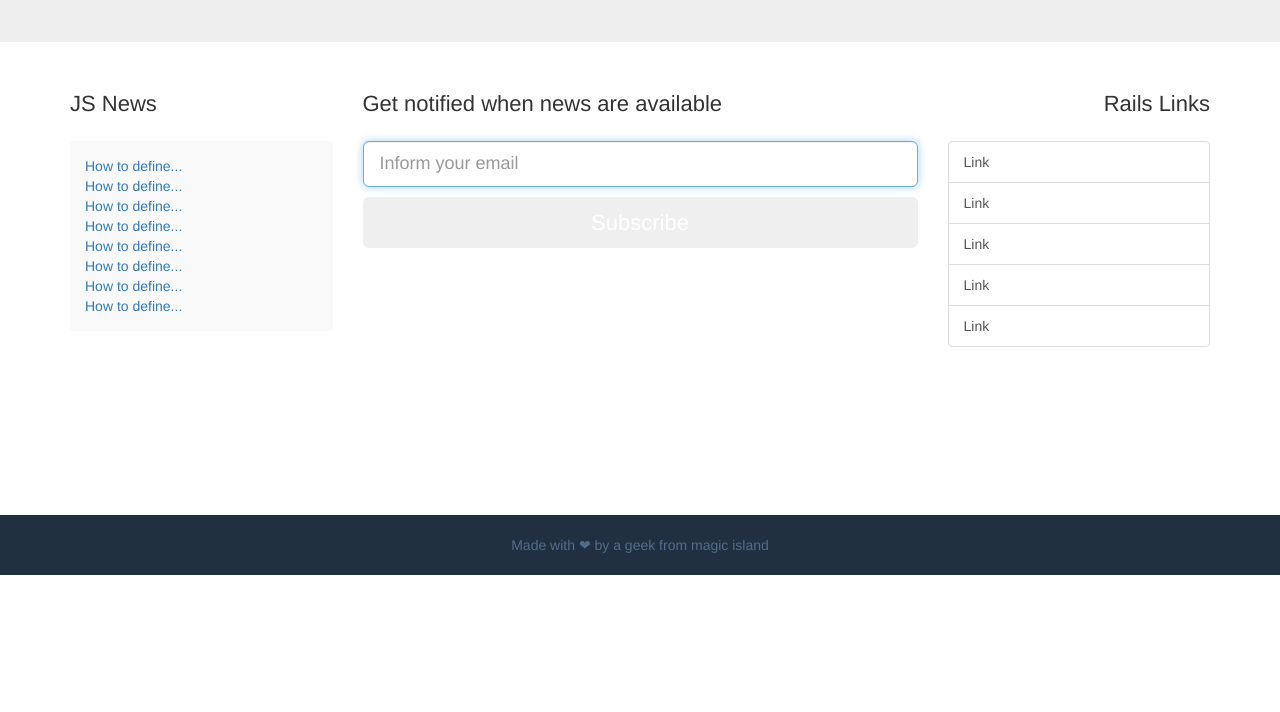
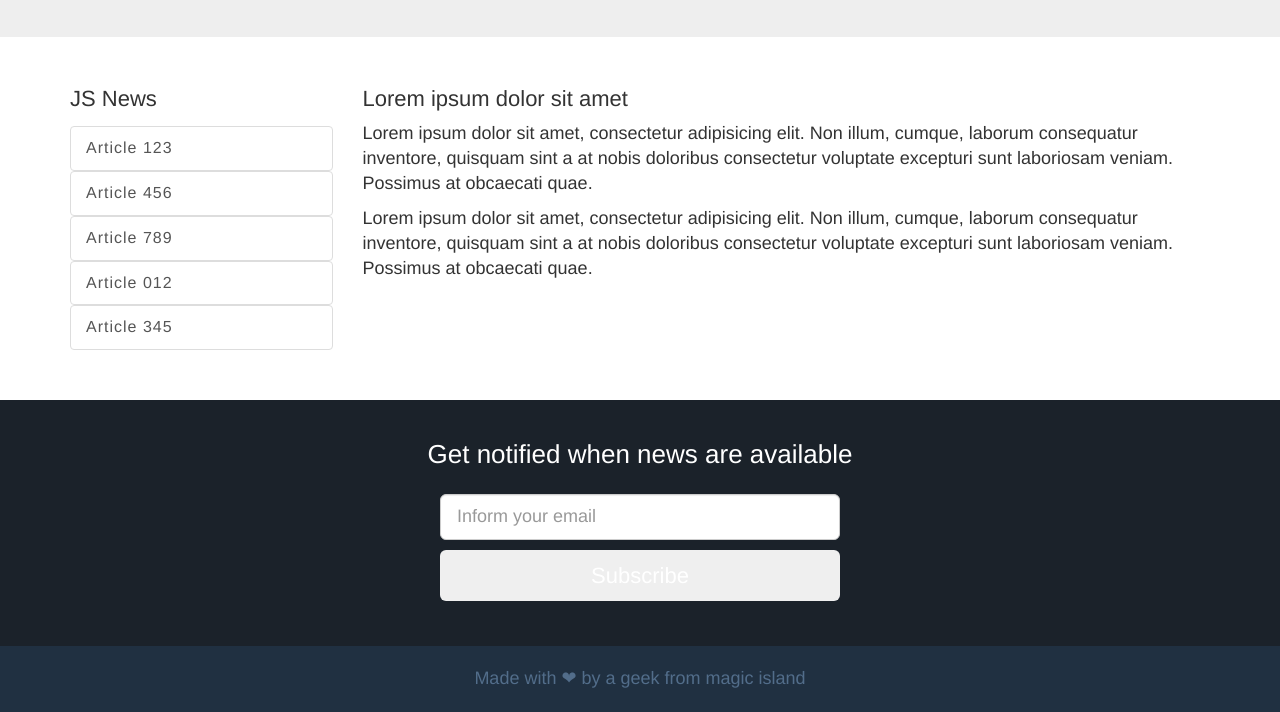
Before and after one commit to blogmv/backbone-require, a website: page index.html in a window 1280 px wide. Shown: the part 225-937 px from the top of the page. Before the commit the page ends 800 px from the top, so only its background shows below. Drawn offline with nearby package versions, Linux system fonts and the light colour scheme.

Commit message:
Finished UI

```diff
--- a/assets/css/component.css
+++ b/assets/css/component.css
@@ -1,38 +1,69 @@
+body {
+    font-weight: 100;
+}
+
 .header {
     background: #203041;
-}
-
-.header h1 {
-    color: #fff;
-    font-weight: 100;
-    font-size: 25px;
-    margin-top: 15px;
 }
 
 .header .col-md-12 {
     padding: 0;
 }
 
+.header h1 {
+    color: #fff;
+    font-size: 25px;
+    margin-bottom: 0;
+    margin-top: 0;
+    padding: 15px 0;
+    font-weight: 100;
+}
+
 .jumbotron {
     padding: 30px 0;
 }
 
-h1 {
+.jumbotron h1 {
+    margin-top: 0;
     margin-bottom: 0;
-    margin-top: 0;
+    font-weight: 100;
 }
 
 .main {
-    margin-bottom: 130px;
+    margin-bottom: 30px;
 }
 
-h2, h3 {
+h2 {
     font-size: 22px;
     font-weight: 100;
 }
 
-form {
-    margin-top: 25px;
+.list-group {
+    font-weight: 200;
+    font-size: 16px;
+    letter-spacing: 1px;
+    margin-top: 15px;
+}
+
+article p {
+    font: 100 18px/25px helvetica;;
+}
+
+h3 {
+    font-size: 26px;
+    font-weight: 100;
+    text-align: center;
+    color: #fff;
+}
+
+.subscribe {
+    background: #1b222a;
+    padding: 20px 0;
+}
+
+.subscribe form {
+    margin: 25px auto;
+    max-width: 400px;
 }
 
 .btn {
@@ -46,33 +77,15 @@ ul {
     list-style: none;
 }
 
-.box {
-    background-color: #f9f9f9;
-    border-radius: 4px;
-    margin-top: 25px;
-    padding: 15px;
-}
-
-.rails-news h3 {
-    text-align: right;
-    margin-bottom: 25px;
-}
-
-.rails-news ul {
-    text-align: right;
-}
-
 footer {
     background-color: #203041;
-    bottom: 0;
-    left: 0;
     padding: 20px 0;
-    position: fixed;
-    right: 0;
     text-align: center;
+    font-size: 14px;
 }
 
 footer p {
     color: #526d8a;
     margin: 0;
+    font-size: 18px;
 }
--- a/index.html
+++ b/index.html
@@ -12,7 +12,7 @@
                 <div class="col-md-12">
                     <h1>zigolis.com</h1>
                 </div>
-            </div><
+            </div>
         </header>
 
         <div class="jumbotron">
@@ -28,42 +28,44 @@
         <section class="container main">
             <div class="row">
                 <div class="col-md-3">
-                    <h3>JS News</h3>
+                    <h2>JS News</h2>
 
-                    <ul class="box">
-                        <li><a href="#">How to define...</a></li>
-                        <li><a href="#">How to define...</a></li>
-                        <li><a href="#">How to define...</a></li>
-                        <li><a href="#">How to define...</a></li>
-                        <li><a href="#">How to define...</a></li>
-                        <li><a href="#">How to define...</a></li>
-                        <li><a href="#">How to define...</a></li>
-                        <li><a href="#">How to define...</a></li>
+                    <ul class="list-group">
+                        <li><a href="#" class="list-group-item">Article 123</a></li>
+                        <li><a href="#" class="list-group-item">Article 456</a></li>
+                        <li><a href="#" class="list-group-item">Article 789</a></li>
+                        <li><a href="#" class="list-group-item">Article 012</a></li>
+                        <li><a href="#" class="list-group-item">Article 345</a></li>
                     </ul>
                 </div>
 
-                <div class="col-md-6">
-                    <h2>Get notified when news are available</h2>
+                <article class="col-md-9">
+                    <h2>Lorem ipsum dolor sit amet</h2>
 
-                    <form>
-                        <input type="email" id="email" class="form-control input-lg" placeholder="Inform your email" autofocus="">
-                        <button class="btn btn-lg btn-alert btn-block" type="submit">Subscribe</button>
-                    </form>
-                </div>
+                    <p>Lorem ipsum dolor sit amet, consectetur adipisicing elit.
+                    Non illum, cumque, laborum consequatur inventore, quisquam
+                    sint a at nobis doloribus consectetur voluptate excepturi
+                    sunt laboriosam veniam. Possimus at obcaecati quae.</p>
 
-                <div class="col-md-3 rails-news">
-                    <h3>Rails Links</h3>
+                    <p>Lorem ipsum dolor sit amet, consectetur adipisicing elit.
+                    Non illum, cumque, laborum consequatur inventore, quisquam
+                    sint a at nobis doloribus consectetur voluptate excepturi
+                    sunt laboriosam veniam. Possimus at obcaecati quae.</p>
 
-                    <div class="list-group">
-                        <a href="#" class="list-group-item">Link</a>
-                        <a href="#" class="list-group-item">Link</a>
-                        <a href="#" class="list-group-item">Link</a>
-                        <a href="#" class="list-group-item">Link</a>
-                        <a href="#" class="list-group-item">Link</a>
-                    </div>
-                </div>
+                </article>
             </div>
         </section><!-- container -->
+
+        <section class="row">
+            <div class="col-md-12 subscribe">
+                <h3>Get notified when news are available</h3>
+
+                <form>
+                    <input type="email" id="email" class="form-control input-lg" placeholder="Inform your email">
+                    <button class="btn btn-lg btn-alert btn-block" type="submit">Subscribe</button>
+                </form>
+            </div>
+        </section>
 
         <footer id="footer">
             <p>Made with ❤ by a geek from magic island</p>
```
